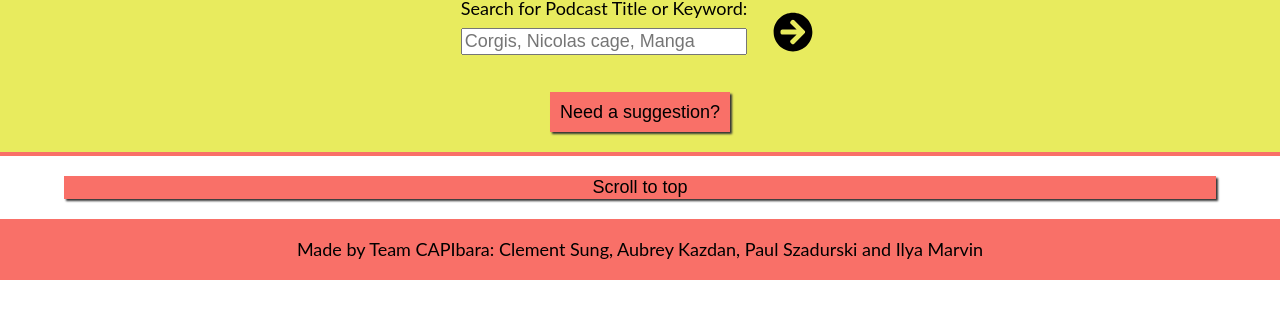
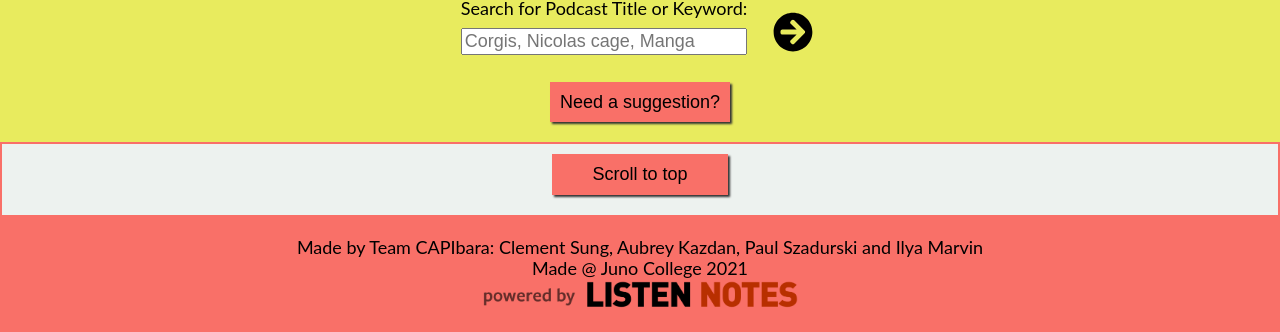
Before and after one commit to capibara33/podcastPrioritizer, a React (Create React App) app: page / in a window 1280 px wide. Shown: the part 881-1213 px from the top of the page. Before the commit the page ends 1161 px from the top, so only its background shows below. Built offline with nearby package versions, Linux system fonts and the light colour scheme.

Commit message:
all that for a logo

```diff
--- a/src/components/App.js
+++ b/src/components/App.js
@@ -2,10 +2,10 @@ import { Fragment, useState } from 'react';
 import '../styles/App.css';
 import LandingPage from './LandingPage';
 import LocationForm from './LocationForm';
-// import TransportationMode from './TransportationMode';
 import PodcastSearch from './PodcastSearch';
 import PodcastResults from './PodcastResults';
-import { animateScroll as scroll } from 'react-scroll'
+// import { animateScroll as scroll } from 'react-scroll';
+// import listennotesLogo from '../assets/listennotesLogo.png';
 
 
 function App() {
@@ -21,9 +21,9 @@ function App() {
     setCommuteTime(time)
   }
 
-  const toTop = () => {
-    scroll.scrollToTop();
-  }
+  // const toTop = () => {
+  //   scroll.scrollToTop();
+  // }
 
   return (
 
@@ -36,11 +36,15 @@ function App() {
         <PodcastSearch handlePodcastData={handlePodcastData} commuteTime={commuteTime}/>
         <PodcastResults podcastInfo={podcasts} />
       </main>
-      <div className="wrapper">
+      {/* <div className="wrapper scrollButtonContainer">
         <button className="scrollToTop" onClick={ toTop }>Scroll to top</button>
-      </div>
+      </div> */}
 
-      <footer>Made by Team CAPIbara: Clement Sung, Aubrey Kazdan, Paul Szadurski and Ilya Marvin</footer>
+      <footer>
+        <p>Made by Team CAPIbara: Clement Sung, Aubrey Kazdan, Paul Szadurski and Ilya Marvin</p>
+        <p>Made @ <a href="https://junocollege.com/">Juno College </a>2021</p>
+        <img src={process.env.PUBLIC_URL + 'listennotesLogo.png'} alt="powered by listen notes logo" className="listennotesLogo"/>
+      </footer>
 
     </Fragment>
   );
--- a/src/components/LocationForm.js
+++ b/src/components/LocationForm.js
@@ -160,7 +160,7 @@ const staticMap = (sessionId) => {
         </div>
         <div className="mapContainer">
           {mapResults ?
-            <img className="mapResult" src={mapResults} alt={`map showing a route from ${location} to ${destination}`}></img> : <img className="mapResult" src="http://placecorgi.com/250" alt="a lovely corgi"></img>}
+            <img className="mapResult" src={mapResults} alt={`map showing a route from ${location} to ${destination}`}></img> : <img className="mapResult" src="https://www.placecage.com/200/300" alt="pictures of nicolas cage"></img>}
         </div>
     </div>
     </>
--- a/src/components/PodcastResults.js
+++ b/src/components/PodcastResults.js
@@ -1,9 +1,14 @@
 import Swal from 'sweetalert2';
 import { FiExternalLink } from 'react-icons/fi';
 import timeConverter from '../utilities/timeConverter.js';
+import { animateScroll as scroll } from 'react-scroll';
 
 const PodcastResults = (props) => {
     const {podcastInfo} = props
+
+    const toTop = () => {
+        scroll.scrollToTop();
+    }
 
 
     return (
@@ -17,7 +22,7 @@ const PodcastResults = (props) => {
                                 <li key={index}>
                                     <div className="liContainer">
                                         <div className="podcastTitleContainer">
-                                            <img src={episodeImage} alt="" />
+                                            <img className="podcastImage" src={episodeImage} alt="" />
                                             <h3 className="resultsTitle">{podcastTitle}</h3>
                                         </div>
                                         <p>Episode title: {episodeTitle}</p>
@@ -30,19 +35,22 @@ const PodcastResults = (props) => {
                                                     time: episodeLengthInSec,
                                                     confirmButtonText: "Return",
                                                     padding:"10px"
-                                                })
-                                            }
-                                        }>Learn More</button>
-                                    <a aria-label={`External link to audio of ${episodeTitle}`} target="_blank" href={episodeAudio} rel="noreferrer">Listen Here <FiExternalLink /></a>
+                                                    })
+                                                }
+                                            }>Learn More</button>
+                                        <a className="listenLink" aria-label={`External link to audio of ${episodeTitle}`} target="_blank" href={episodeAudio} rel="noreferrer">Listen Here <FiExternalLink /></a>
                                         </div>
                                     </div>
                                 </li>
                             </ul>
-                    </div>
+                        </div>
                         )
                     })
                     : <p></p>
                 }
+                <div className="wrapper scrollButtonContainer">
+                    <button className="scrollToTop" onClick={ toTop }>Scroll to top</button>
+                </div>
         </section>
     )
 }
--- a/src/components/PodcastSearch.js
+++ b/src/components/PodcastSearch.js
@@ -9,7 +9,7 @@ const PodcastSearch = (props) => {
 
 	const commuteInMinutes = Math.floor(commuteTime / 60);
 
-	const suggestedUserSearch = ["music", "movies", "art", "dance", "programming", "ants", "travel", "news", "sports", "food", "paranormal", "books", "true crime", "tv", "comedy", "video games", "aliens"]
+	const suggestedUserSearch = ["music", "movies", "art", "dance", "programming", "ants", "travel", "news", "sports", "food", "paranormal", "books", "true crime", "tv", "comedy", "video games", "aliens", "acting", "photography", "dogs", "cats"]
 
 	const podcastFetch = ((query) => {
 		podcastURL.search = new URLSearchParams({
--- a/src/styles/App.css
+++ b/src/styles/App.css
@@ -34,6 +34,10 @@ h1 {
     margin: 0;
 }
 
+img{
+    border: 2px solid #F97068;
+}
+
 ul {
     padding: 0;
 }
@@ -44,8 +48,19 @@ li {
     width: 100%;
 }
 
-footer {
+h3{
+    margin: 1rem 0;
     text-align: center;
+}
+
+footer{
+    background-color: #F97068;
+    padding: 1rem;
+    text-align: center;
+}
+
+footer p{
+    margin: 0;
 }
 
 .wrapper {
@@ -116,14 +131,28 @@ main {
 }
 
 .randomPodcastButton:hover,
+.randomPodcastButton:focus,
 .podcastInfoButton:hover,
-a:hover {
+.podcastInfoButton:focus,
+.listenLink:hover,
+.listenLink:focus,
+.scrollToTop:hover,
+.scrollToTop:focus {
     background-color: skyblue;
     cursor: pointer;
 }
 
 .locationButton {
     margin-top: 2.1rem
+}
+
+/* This makes sure the buttons container doesn't get too big */
+.transportationContainer {
+    max-width: 900px;
+}
+
+.transportationContainer p {
+    text-align: center;
 }
 
 .transportIconContainer {
@@ -150,18 +179,22 @@ a:hover {
     margin: 0;
 }
 
-/* This makes sure the buttons container doesn't get too big */
-.transportationContainer {
-    max-width: 900px;
-}
-
-.transportationContainer p {
-    text-align: center;
-}
-
 .walkButton:hover,
 .bikeButton:hover{
     background-color: #F97068;
+}
+
+.mapContainer {
+    display: flex;
+    justify-content: center;
+    margin: 1rem 0;
+  }
+
+.mapResult {
+    width: 400px;
+    height: 400px;
+    max-width: 400px;
+    max-height: 400px;
 }
 
 .podcastSearchForm{
@@ -193,7 +226,7 @@ a:hover {
     background-color: #F97068;
     border: none;
     box-shadow: 2px 2px 2px #333;
-    margin: 1rem 0;
+    margin: 0.5rem 0 1rem 0;
 }
 
 .randomPodcastContainer {
@@ -205,8 +238,18 @@ a:hover {
     padding: 0.5rem;
 }
 
+.podcastImage {
+    height: 150px;
+    width: 150px;
+}
+
+.scrollButtonContainer {
+    display:flex;
+    justify-content: center;
+}
+
 .scrollToTop {
-    width: 100%;
+    padding: 0.5rem 2rem;
 }
 
 .podcastResults h3{
@@ -223,15 +266,6 @@ a:hover {
 .podcastResults,
 .podcastResults li {
     background-color: #EDF2EF;
-    border: 2px solid #F97068;
-}
-
-img{
-    max-width: 400px;
-    max-height: 400px;
-    width: 100px;
-    height: 100px;
-
     border: 2px solid #F97068;
 }
 
@@ -264,7 +298,7 @@ img{
 }
 
 .podcastInfoButton,
-a {
+.listenLink {
     background-color: #F97068;
     border: none;
     box-shadow: 2px 2px 2px #333;
@@ -274,7 +308,7 @@ a {
     color: black;
 }
 
-a{
+a {
     color: black;
     text-decoration: none;
 }
@@ -295,28 +329,6 @@ a{
     padding: 0.5rem;
 }
 
-
-h3{
-    margin: 1rem 0;
-    text-align: center;
+.listennotesLogo {
+    max-width: 16rem;
 }
-
-footer{
-    background-color: #F97068;
-    padding: 1rem;
-}
-
-footer p{
-    margin: 0;
-}
-
-.mapResult {
-  width: 400px;
-  height: 400px;
-}
-
-.mapContainer {
-  display: flex;
-  justify-content: center;
-  margin: 1rem 0;
-}
```
Also changed, not shown: public/listennotesLogo.png (added).
